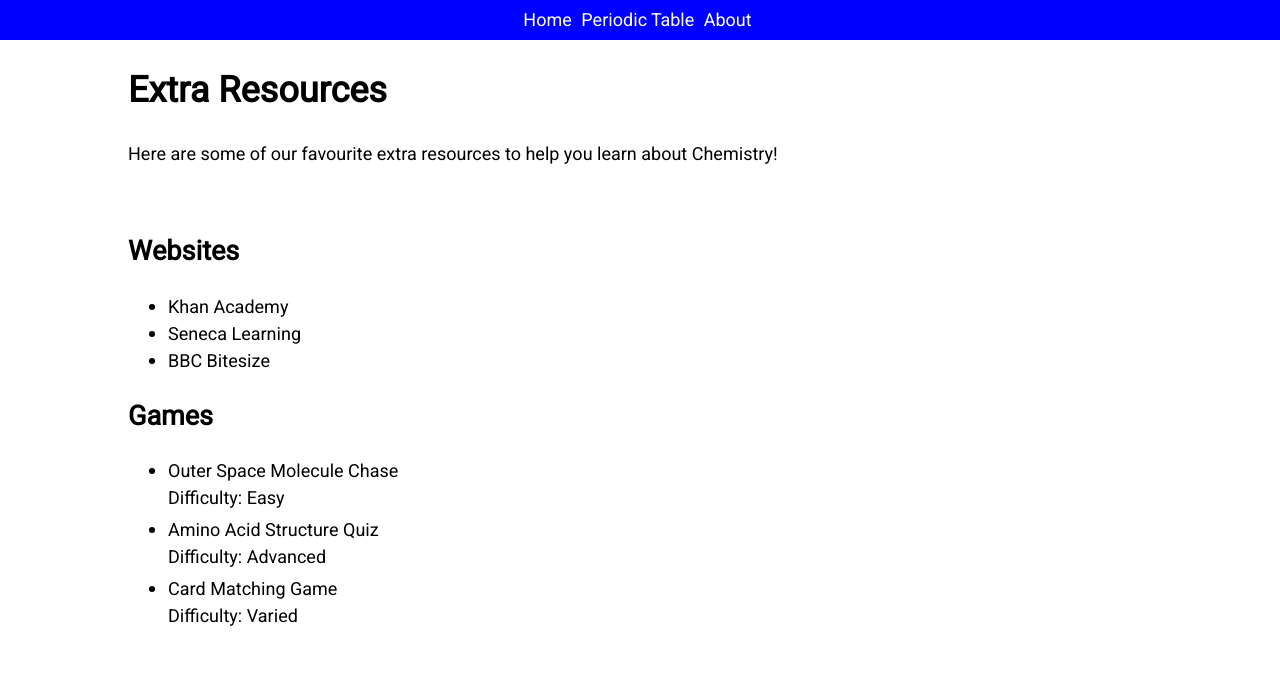
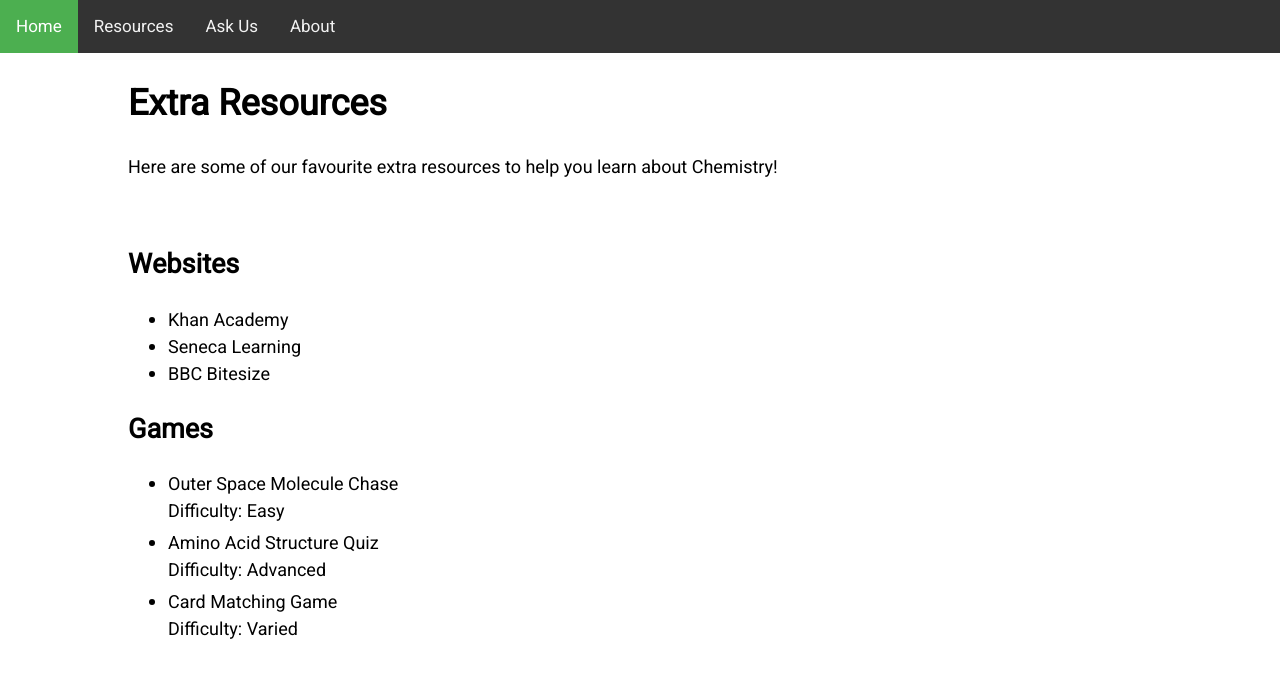
Before and after one commit to seresino/periodic-table-2, a plain HTML site: page resources.html in a window 1280 px wide. Drawn offline with Linux system fonts and the light colour scheme.

Commit message:
Changed css of navbar in resources html
for consistency as they looked different

```diff
--- a/resources.html
+++ b/resources.html
@@ -8,14 +8,14 @@
 
 <body>
 
-<div class="header">
-    <ul class="topnav">
-        <li class="navitem"><a href="./index.html">Home</a></li>
-        <li class="navitem"><a href="./table.html">Periodic Table</a></li>
-        <li class="navitem"><a href="./about.html">About</a></li>
-    </ul>
+  <body>
+    <div class="topnav">
+    <a class="active" href="index.html">Home</a>
+    <a href="resources.html">Resources</a>
+    <a href="askus.html">Ask Us</a>
+    <a href="about.html">About</a>
+  </div>
 
-</div>
 
 <div class="wrapper">
     <div class="intro-box">
--- a/style.css
+++ b/style.css
@@ -1,3 +1,34 @@
+/* Add a black background color to the top navigation */
+.topnav {
+  background-color: #333;
+  overflow: hidden;
+}
+
+/* Style the links inside the navigation bar */
+.topnav a {
+  float: left;
+  color: #f2f2f2;
+  text-align: center;
+  padding: 14px 16px;
+  text-decoration: none;
+  font-size: 17px;
+}
+
+/* Change the color of links on hover */
+.topnav a:hover {
+  background-color: #ddd;
+  color: black;
+}
+
+/* Add a color to the active/current link */
+.topnav a.active {
+  background-color: #4CAF50;
+  color: white;
+}
+
+
+
+
 .header {
     display: inline-flex;
     width: 100%;
```
